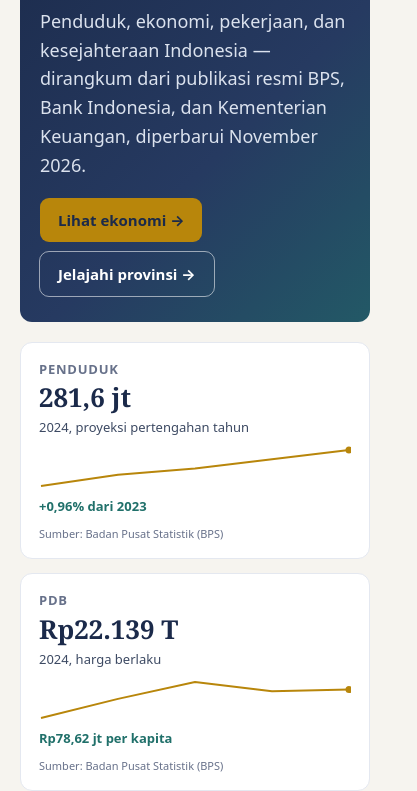
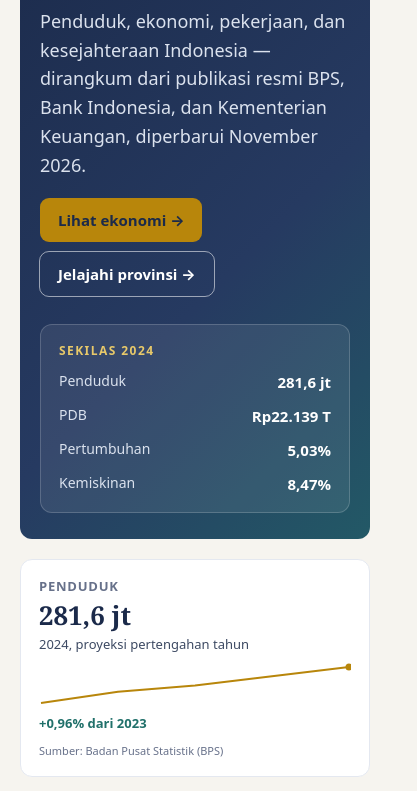
Before and after one commit to harrierme/makefun-best-national-statistics-site-20261126-0539-r2, a plain HTML site: page app/index.html in a window 390 px wide. Shown: the part 302-1093 px from the top of the page, 417 px wide, since content can reach past the window. Drawn offline with Linux system fonts and the light colour scheme.

Commit message:
Fix audit R1: provinsi BPS 2024 benar (M1), surplus 56 bulan (M2), LICENSE SPDX baris 1, seri PDB, topik/homepage repo, tbl scroll, kosmetik hero + label grafik
- M1: PROVINCES 15 besar BPS Proyeksi Interim 2020-2023 (pertengahan 2024):
  NTT 5,66 / NTB 5,65 / Aceh 5,55 masuk; Bali/Kaltim/DIY keluar; 9 nilai dikoreksi
  (Jabar 50,35; Sumut 15,59; DKI 10,68; Sulsel 9,46; Lampung 9,42; Sumsel 8,84;
  Riau 6,73; Sumbar 5,84; Kalbar 5,70); urutan menurun; bar Bandingkan pakai max dinamis
- M2: surplus neraca dagang 59 -> 56 bulan beruntun (BI/BPS 15 Jan 2025)
- m1: LICENSE susun ulang persis starter (SPDX baris 1)
- m2: seri PDB harga berlaku 2019-2024 ditambahkan; kartu PDB pakai spark PDB
  (2020: 15.443 T, revisi BPS/FRED - bukan 15.434)
- m5: semua tabel dibungkus .tbl-wrap (overflow-x:auto)
- m6: TPT 'lima pembacaan survei beruntun'; label titik tepi grafik digeser ke dalam;
  hero Beranda tambah kotak 'Sekilas 2024'
- Screenshot 1-4 di-retake via Playwright (0 console error); dossier deterministik 2x

```diff
--- a/app/charts.js
+++ b/app/charts.js
@@ -113,7 +113,7 @@ export function lineChart(canvas, series, opts = {}) {
   // Titik + label nilai. Nilai negatif ditulis di bawah titik supaya
   // tidak menabrak garis yang turun tajam ke titik itu.
   ctx.font = "bold 11px system-ui, sans-serif";
-  ctx.textAlign = "center";
+  ctx.fillStyle = INK;
   values.forEach((v, i) => {
     ctx.beginPath();
     ctx.arc(xs[i], ys[i], 4, 0, Math.PI * 2);
@@ -123,12 +123,17 @@ export function lineChart(canvas, series, opts = {}) {
     ctx.lineWidth = 2;
     ctx.stroke();
     ctx.fillStyle = INK;
+    // Label titik tepi digeser ke dalam supaya tidak menabrak label sumbu Y
+    // (titik pertama) atau terpotong tepi kanan (titik terakhir).
+    const edge = i === 0 ? "first" : i === values.length - 1 ? "last" : "mid";
+    ctx.textAlign = edge === "first" ? "left" : edge === "last" ? "right" : "center";
+    const lx = edge === "first" ? xs[i] + 8 : edge === "last" ? xs[i] - 8 : xs[i];
     if (v < 0) {
       ctx.textBaseline = "top";
-      ctx.fillText(tickLabel(v), xs[i], ys[i] + 8);
+      ctx.fillText(tickLabel(v), lx, ys[i] + 8);
     } else {
       ctx.textBaseline = "bottom";
-      ctx.fillText(tickLabel(v), xs[i], ys[i] - 8);
+      ctx.fillText(tickLabel(v), lx, ys[i] - 8);
     }
   });
 }
--- a/app/data.js
+++ b/app/data.js
@@ -22,7 +22,7 @@ export const ORIGIN = {
 // ---- Kartu angka utama: angka terbaru yang tersedia per indikator ----
 export const HEADLINE = [
   { key: "populasi", name: "Penduduk", figure: "281,6 jt", detail: "2024, proyeksi pertengahan tahun", change: "+0,96% dari 2023", origin: ORIGIN.bps, spark: "populasi" },
-  { key: "pdb", name: "PDB", figure: "Rp22.139 T", detail: "2024, harga berlaku", change: "Rp78,62 jt per kapita", origin: ORIGIN.bps, spark: "ekspor" },
+  { key: "pdb", name: "PDB", figure: "Rp22.139 T", detail: "2024, harga berlaku", change: "Rp78,62 jt per kapita", origin: ORIGIN.bps, spark: "pdb" },
   { key: "tumbuh", name: "Pertumbuhan ekonomi", figure: "5,03%", detail: "2024 (y-on-y)", change: "2023: 5,05%", origin: ORIGIN.bps, spark: "pertumbuhan" },
   { key: "inflasi", name: "Inflasi", figure: "1,57%", detail: "2024 (y-on-y, Desember)", change: "2023: 2,61%", origin: ORIGIN.bps, spark: "inflasi" },
   { key: "tpt", name: "Pengangguran (TPT)", figure: "4,76%", detail: "Februari 2025", change: "Agustus 2024: 4,91%", origin: ORIGIN.bps, spark: "pengangguran" },
@@ -53,6 +53,13 @@ export const SERIES = {
     origin: ORIGIN.bps,
     points: [[2020, 270.2], [2021, 273.75], [2022, 275.77], [2023, 278.69], [2024, 281.6]],
     remark: "2020 hasil Sensus Penduduk; 2021–2024 proyeksi pertengahan tahun.",
+  },
+  pdb: {
+    heading: "PDB harga berlaku (Rp triliun)",
+    unit: "Rp T",
+    origin: ORIGIN.bps,
+    points: [[2019, 15833], [2020, 15443], [2021, 16977], [2022, 19588], [2023, 20892], [2024, 22139]],
+    remark: "PDB atas dasar harga berlaku. 2020 turun akibat pandemi; 2022–2024 pulih dan naik.",
   },
   pengangguran: {
     heading: "Tingkat pengangguran terbuka (%)",
@@ -138,21 +145,21 @@ export const AGE_GROUPS = {
 
 // ---- Provinsi berpenduduk terbesar, 2024 (juta jiwa, BPS) ----
 export const PROVINCES = [
-  { province: "Jawa Barat", city: "Bandung", millions: 49.94 },
+  { province: "Jawa Barat", city: "Bandung", millions: 50.35 },
   { province: "Jawa Timur", city: "Surabaya", millions: 41.81 },
   { province: "Jawa Tengah", city: "Semarang", millions: 37.89 },
-  { province: "Sumatera Utara", city: "Medan", millions: 16.03 },
+  { province: "Sumatera Utara", city: "Medan", millions: 15.59 },
   { province: "Banten", city: "Serang", millions: 12.43 },
-  { province: "DKI Jakarta", city: "Jakarta", millions: 10.56 },
-  { province: "Sulawesi Selatan", city: "Makassar", millions: 9.51 },
-  { province: "Lampung", city: "Bandar Lampung", millions: 9.33 },
-  { province: "Sumatera Selatan", city: "Palembang", millions: 9.02 },
-  { province: "Riau", city: "Pekanbaru", millions: 6.96 },
-  { province: "Sumatera Barat", city: "Padang", millions: 6.03 },
-  { province: "Kalimantan Barat", city: "Pontianak", millions: 5.8 },
-  { province: "Kalimantan Timur", city: "Samarinda", millions: 4.04 },
-  { province: "Bali", city: "Denpasar", millions: 4.41 },
-  { province: "DI Yogyakarta", city: "Yogyakarta", millions: 3.78 },
+  { province: "DKI Jakarta", city: "Jakarta", millions: 10.68 },
+  { province: "Sulawesi Selatan", city: "Makassar", millions: 9.46 },
+  { province: "Lampung", city: "Bandar Lampung", millions: 9.42 },
+  { province: "Sumatera Selatan", city: "Palembang", millions: 8.84 },
+  { province: "Riau", city: "Pekanbaru", millions: 6.73 },
+  { province: "Sumatera Barat", city: "Padang", millions: 5.84 },
+  { province: "Kalimantan Barat", city: "Pontianak", millions: 5.7 },
+  { province: "Nusa Tenggara Timur", city: "Kupang", millions: 5.66 },
+  { province: "Nusa Tenggara Barat", city: "Mataram", millions: 5.65 },
+  { province: "Aceh", city: "Banda Aceh", millions: 5.55 },
 ];
 
 export const PROVINCES_SOURCE =
--- a/app/pages.js
+++ b/app/pages.js
@@ -57,7 +57,7 @@ function yearTable(series) {
   const rows = series.points
     .map(([y, v]) => `<tr><td>${y}</td><td>${idNumber(v, series.unit === "rasio" ? 3 : 2)}</td></tr>`)
     .join("");
-  return `<table class="tbl"><thead><tr><th>Tahun</th><th>${esc(series.heading)}</th></tr></thead><tbody>${rows}</tbody></table>`;
+  return `<div class="tbl-wrap"><table class="tbl"><thead><tr><th>Tahun</th><th>${esc(series.heading)}</th></tr></thead><tbody>${rows}</tbody></table></div>`;
 }
 
 // Daftarkan grafik halaman ini supaya digambar sekarang + saat resize.
@@ -81,6 +81,7 @@ function pageHome() {
   const cards = HEADLINE.map(statCard).join("");
   return `
   <section class="hero">
+    <div class="hero-main">
     <p class="kicker">Portal statistik resmi · Indonesia</p>
     <h1>Indonesia dalam angka</h1>
     <p class="lede">Penduduk, ekonomi, pekerjaan, dan kesejahteraan Indonesia — dirangkum dari
@@ -89,6 +90,16 @@ function pageHome() {
       <a class="button" href="#/ekonomi">Lihat ekonomi →</a>
       <a class="button outline" href="#/penduduk">Jelajahi provinsi →</a>
     </div>
+    </div>
+    <aside class="hero-side" aria-label="Angka kunci 2024">
+      <p class="hero-side-title">Sekilas 2024</p>
+      <dl>
+        <div><dt>Penduduk</dt><dd>281,6 jt</dd></div>
+        <div><dt>PDB</dt><dd>Rp22.139 T</dd></div>
+        <div><dt>Pertumbuhan</dt><dd>5,03%</dd></div>
+        <div><dt>Kemiskinan</dt><dd>8,47%</dd></div>
+      </dl>
+    </aside>
   </section>
 
   <section class="stat-grid">${cards}</section>
@@ -112,12 +123,12 @@ function pageHome() {
 
   <section class="panel">
     <h2>Provinsi berpenduduk terbesar</h2>
-    <table class="tbl">
+    <div class="tbl-wrap"><table class="tbl">
       <thead><tr><th>#</th><th>Provinsi</th><th>Ibu kota</th><th>Penduduk 2024 (juta)</th><th>Pangsa</th></tr></thead>
       <tbody>
         ${PROVINCES.slice(0, 5).map((p, i) => `<tr><td>${i + 1}</td><td><a href="#/penduduk">${esc(p.province)}</a></td><td>${esc(p.city)}</td><td>${idNumber(p.millions)}</td><td>${idNumber((p.millions / 281.6) * 100, 1)}%</td></tr>`).join("")}
       </tbody>
-    </table>
+    </table></div>
     <p><a href="#/penduduk">Lihat semua 15 provinsi terbesar →</a></p>
     ${originLine(PROVINCES_SOURCE)}
   </section>`;
@@ -164,10 +175,10 @@ function pageEconomy() {
 
   <section class="panel">
     <h2>Keuangan negara &amp; moneter</h2>
-    <table class="tbl">
+    <div class="tbl-wrap"><table class="tbl">
       <thead><tr><th>Indikator</th><th>Nilai</th><th>Keterangan</th><th>Sumber</th></tr></thead>
       <tbody>${moneyRows}</tbody>
-    </table>
+    </table></div>
   </section>
 
   <section class="panel">
@@ -175,7 +186,7 @@ function pageEconomy() {
     <ul class="points">
       <li><strong>Pertumbuhan 5,03%</strong> pada 2024 ditopang konsumsi rumah tangga dan investasi; kontraksi 2020 (-2,07%) adalah satu-satunya tahun negatif dalam enam tahun terakhir.</li>
       <li><strong>Inflasi 1,57%</strong> pada 2024 adalah yang terendah sejak 2020 dan berada dalam sasaran Bank Indonesia (2,5% ±1%).</li>
-      <li><strong>Ekspor 2024 (US$264,7 M)</strong> turun dari rekor 2022 (US$291,9 M) seiring normalisasi harga komoditas, tetapi neraca dagang tetap surplus 59 bulan beruntun hingga akhir 2024.</li>
+      <li><strong>Ekspor 2024 (US$264,7 M)</strong> turun dari rekor 2022 (US$291,9 M) seiring normalisasi harga komoditas, tetapi neraca dagang tetap surplus 56 bulan beruntun hingga akhir 2024.</li>
     </ul>
   </section>`;
 }
@@ -214,12 +225,12 @@ function pagePopulation() {
     <h2>Provinsi berpenduduk terbesar, 2024</h2>
     <p class="tools"><label>Cari provinsi: <input id="prov-q" type="search" placeholder="mis. Jawa Barat" aria-label="Cari provinsi"></label>
     <span id="prov-count">${PROVINCES.length} provinsi ditampilkan</span></p>
-    <table class="tbl" id="prov-tbl">
+    <div class="tbl-wrap"><table class="tbl" id="prov-tbl">
       <thead><tr><th><button class="sort-btn" data-key="rank">#</button></th>
       <th><button class="sort-btn" data-key="name">Provinsi</button></th><th>Ibu kota</th>
       <th><button class="sort-btn" data-key="pop">Penduduk 2024 (juta)</button></th><th>Pangsa</th></tr></thead>
       <tbody>${rows}</tbody>
-    </table>
+    </table></div>
     ${originLine(PROVINCES_SOURCE)}
   </section>`;
 }
@@ -291,7 +302,7 @@ function pageJobs() {
   <section class="panel">
     <h2>Membaca angka pengangguran</h2>
     <ul class="points">
-      <li><strong>TPT turun lima tahun beruntun</strong> dari puncak pandemi 7,07% (Agustus 2020) menjadi 4,91% (Agustus 2024) dan 4,76% (Februari 2025).</li>
+      <li><strong>TPT turun dalam lima pembacaan survei beruntun</strong> dari puncak pandemi 7,07% (Agustus 2020) menjadi 4,91% (Agustus 2024) dan 4,76% (Februari 2025).</li>
       <li><strong>Pengangguran perkotaan (5,73%) lebih tinggi</strong> daripada perdesaan (3,61%) pada Februari 2025 — pola yang konsisten setiap tahun.</li>
       <li><strong>Upah rata-rata buruh Rp3,09 juta/bulan</strong> (Agustus 2024), naik dari Rp2,87 juta pada Agustus 2023.</li>
     </ul>
@@ -320,7 +331,7 @@ function pagePoverty() {
 
   <section class="panel">
     <h2>Angka kunci</h2>
-    <table class="tbl">
+    <div class="tbl-wrap"><table class="tbl">
       <thead><tr><th>Indikator</th><th>Nilai</th><th>Keterangan</th></tr></thead>
       <tbody>
         <tr><td>Penduduk miskin</td><td><strong>24,06 juta jiwa</strong></td><td>Maret 2025</td></tr>
@@ -329,7 +340,7 @@ function pagePoverty() {
         <tr><td>Kemiskinan perdesaan</td><td><strong>11,03%</strong></td><td>Maret 2025</td></tr>
         <tr><td>Rasio gini</td><td><strong>0,375</strong></td><td>Maret 2025</td></tr>
       </tbody>
-    </table>
+    </table></div>
     ${originLine("Badan Pusat Statistik (BPS)", "Profil Kemiskinan di Indonesia, Maret 2025")}
   </section>
 
@@ -387,19 +398,19 @@ function provinceTable(a, b) {
   const pb = PROVINCES.find((p) => p.province === b);
   if (!pa || !pb) return "<p>Pilih dua provinsi.</p>";
   const bar = (p) => {
-    const pct = (p.millions / 49.94) * 100;
+    const pct = (p.millions / Math.max(...PROVINCES.map((q) => q.millions))) * 100;
     return `<div class="bar"><span class="bar-fill" style="width:${pct.toFixed(1)}%"></span></div>`;
   };
   const bigger = pa.millions >= pb.millions ? pa : pb;
   const smaller = pa.millions >= pb.millions ? pb : pa;
-  return `<table class="tbl">
+  return `<div class="tbl-wrap"><table class="tbl">
     <thead><tr><th></th><th>${esc(pa.province)}</th><th>${esc(pb.province)}</th></tr></thead>
     <tbody>
       <tr><td>Ibu kota</td><td>${esc(pa.city)}</td><td>${esc(pb.city)}</td></tr>
       <tr><td>Penduduk 2024</td><td><strong>${idNumber(pa.millions)} juta</strong>${bar(pa)}</td><td><strong>${idNumber(pb.millions)} juta</strong>${bar(pb)}</td></tr>
       <tr><td>Pangsa penduduk nasional</td><td>${idNumber((pa.millions / 281.6) * 100, 1)}%</td><td>${idNumber((pb.millions / 281.6) * 100, 1)}%</td></tr>
       <tr><td>Selisih</td><td colspan="2">${pa.province === pb.province ? "Provinsi yang sama." : `${esc(bigger.province)} lebih besar ${idNumber(bigger.millions - smaller.millions)} juta jiwa (${idNumber((bigger.millions / smaller.millions - 1) * 100, 0)}% lebih besar).`}</td></tr>
-    </tbody></table>`;
+    </tbody></table></div>`;
 }
 
 function yearTableCompare(ya, yb) {
@@ -419,13 +430,13 @@ function yearTableCompare(ya, yb) {
     return "+" + idNumber(vb - va) + " jt";
   })();
   const delta = (x, y) => (y - x >= 0 ? "+" : "") + idNumber(y - x) + " poin";
-  return `<table class="tbl">
+  return `<div class="tbl-wrap"><table class="tbl">
     <thead><tr><th>Indikator</th><th>${ya}</th><th>${yb}</th><th>Perubahan</th></tr></thead>
     <tbody>
       <tr><td>Pertumbuhan ekonomi</td><td>${idNumber(g1)}%</td><td>${idNumber(g2)}%</td><td>${delta(g1, g2)}</td></tr>
       <tr><td>Inflasi</td><td>${idNumber(i1)}%</td><td>${idNumber(i2)}%</td><td>${delta(i1, i2)}</td></tr>
       <tr><td>Jumlah penduduk</td><td>${popCell(ya)}</td><td>${popCell(yb)}</td><td>${popDiff}</td></tr>
-    </tbody></table>`;
+    </tbody></table></div>`;
 }
 
 function paintCompare() {
@@ -475,10 +486,10 @@ function pageData() {
 
   <section class="panel">
     <h2>Sosial &amp; digital</h2>
-    <table class="tbl">
+    <div class="tbl-wrap"><table class="tbl">
       <thead><tr><th>Indikator</th><th>Nilai</th><th>Keterangan</th><th>Sumber</th></tr></thead>
       <tbody>${SOCIAL.map((s) => `<tr><td>${esc(s.item)}</td><td><strong>${esc(s.figure)}</strong></td><td>${esc(s.detail)}</td><td>${esc(s.origin)}</td></tr>`).join("")}</tbody>
-    </table>
+    </table></div>
   </section>`;
 }
 
@@ -521,7 +532,7 @@ function pageSources() {
 
   <section class="panel">
     <h2>Sumber data</h2>
-    <table class="tbl">
+    <div class="tbl-wrap"><table class="tbl">
       <thead><tr><th>Sumber</th><th>Yang dipakai</th></tr></thead>
       <tbody>
         <tr><td><strong>Badan Pusat Statistik (BPS)</strong></td><td>Pertumbuhan ekonomi, inflasi, penduduk, pengangguran, kemiskinan, gini, IPM, ekspor-impor, upah, garis kemiskinan, struktur umur, penduduk provinsi.</td></tr>
@@ -529,7 +540,7 @@ function pageSources() {
         <tr><td><strong>Kementerian Keuangan</strong></td><td>Realisasi APBN 2024: pendapatan, belanja, defisit.</td></tr>
         <tr><td><strong>APJII</strong></td><td>Survei penetrasi internet 2024.</td></tr>
       </tbody>
-    </table>
+    </table></div>
     <p>Semua angka adalah angka resmi yang dipublikasikan lembaga tersebut; situs ini tidak menghitung ulang angka mentah kecuali penjumlahan dan pangsa yang ditandai sebagai hitungan situs.</p>
   </section>
 
--- a/app/styles.css
+++ b/app/styles.css
@@ -123,7 +123,34 @@ main { padding: 28px 20px 40px; }
   border-radius: var(--corner);
   padding: 36px 32px;
   margin-bottom: 20px;
+  display: flex;
+  gap: 28px;
+  align-items: center;
 }
+
+.hero-main { flex: 1; min-width: 0; }
+
+.hero-side {
+  flex: 0 0 250px;
+  background: rgba(255, 255, 255, 0.08);
+  border: 1px solid rgba(255, 255, 255, 0.18);
+  border-radius: 12px;
+  padding: 16px 18px;
+}
+
+.hero-side-title {
+  margin: 0 0 10px;
+  font-size: 12px;
+  font-weight: 700;
+  letter-spacing: 0.12em;
+  text-transform: uppercase;
+  color: #e8c96a;
+}
+
+.hero-side dl { margin: 0; display: grid; gap: 10px; }
+.hero-side dl div { display: flex; justify-content: space-between; gap: 12px; }
+.hero-side dt { color: #dbe2ee; font-size: 14px; }
+.hero-side dd { margin: 0; font-weight: 700; color: #fff; font-size: 15px; white-space: nowrap; }
 
 .hero h1 {
   font-family: Georgia, "Times New Roman", serif;
@@ -229,6 +256,8 @@ canvas { display: block; width: 100%; }
 .points li { margin-bottom: 10px; }
 
 .tbl { width: 100%; border-collapse: collapse; font-size: 15px; }
+.tbl-wrap { overflow-x: auto; }
+.tbl-wrap .tbl { min-width: 560px; }
 .tbl th, .tbl td { text-align: left; padding: 9px 10px; border-bottom: 1px solid var(--line); }
 .tbl thead th { font-size: 13px; text-transform: uppercase; letter-spacing: 0.05em; color: var(--faint); }
 .tbl tbody tr:hover { background: #faf8f2; }
@@ -283,6 +312,8 @@ canvas { display: block; width: 100%; }
 @media (max-width: 860px) {
   .stat-grid { grid-template-columns: repeat(2, 1fr); }
   .cols-2 { grid-template-columns: 1fr; }
+  .hero { flex-direction: column; align-items: stretch; }
+  .hero-side { flex: none; }
   .hero h1 { font-size: 32px; }
   .page-top h1 { font-size: 28px; }
   #main-nav { margin-left: 0; }
```
Also changed, not shown: screenshots/1-dashboard.jpg, screenshots/2-ekonomi.jpg, screenshots/3-penduduk.jpg, screenshots/4-phone.jpg, 1 other file.
